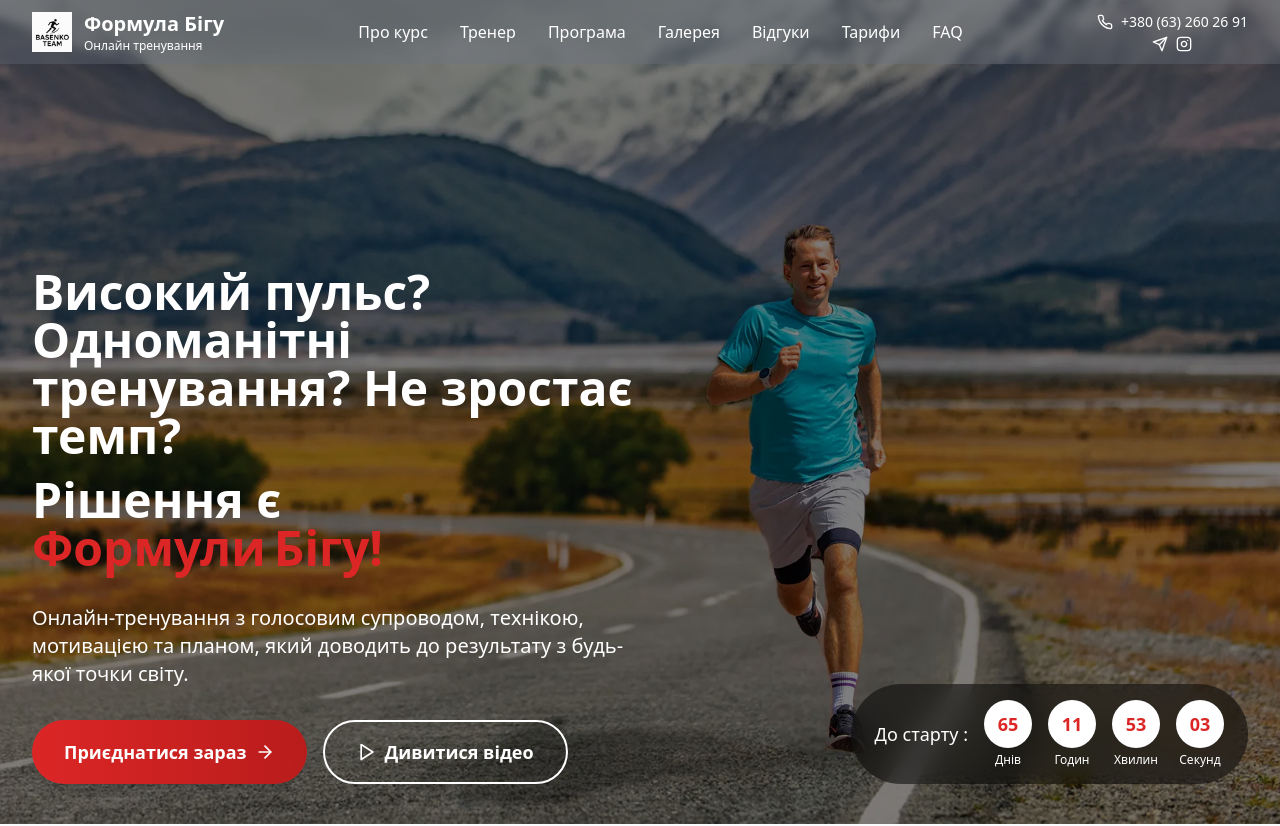
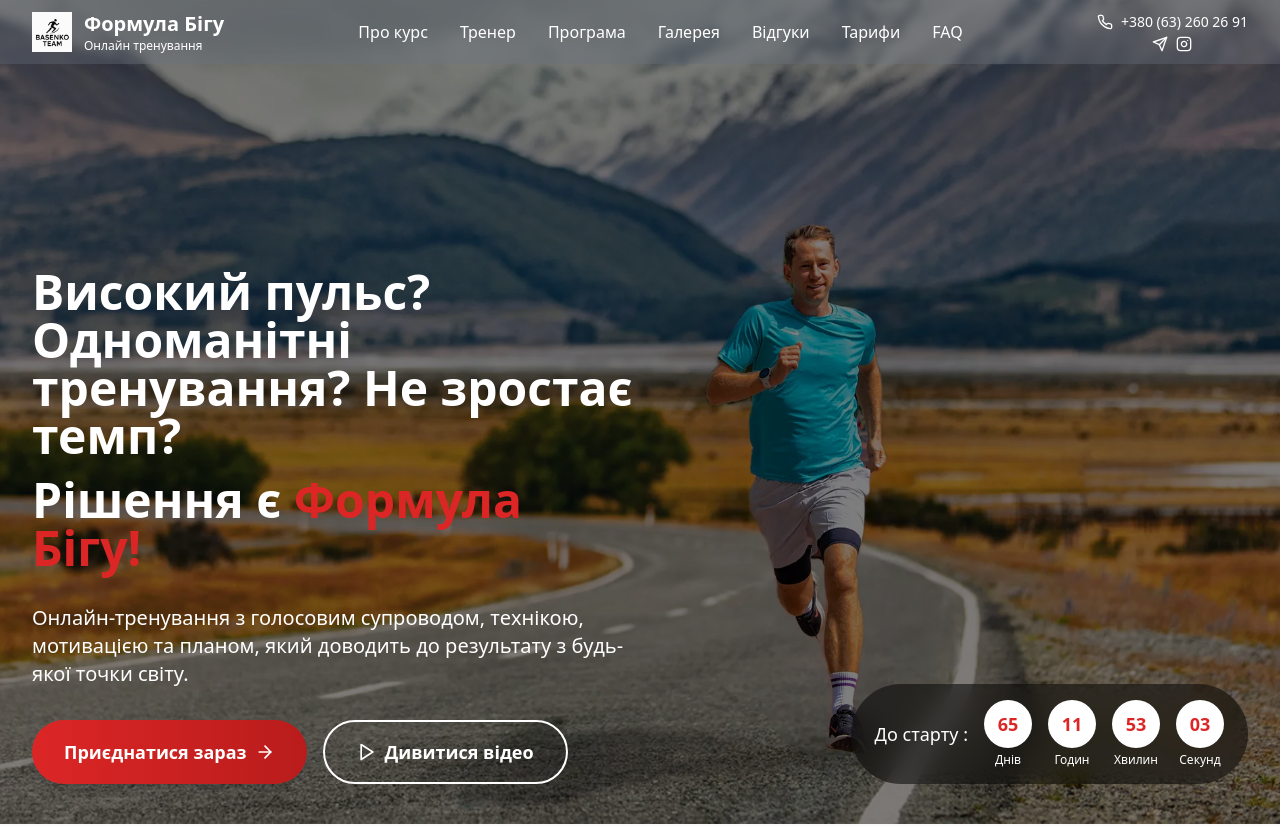
Before and after one commit to Bogdan-K-A/basenko, a React (Vite) app: page / in a window 1280 px wide. Shown: the top 826 px of the page. Built offline with nearby package versions, Linux system fonts and the light colour scheme.

Commit message:
заменил фотку

```diff
--- a/src/components/Hero.jsx
+++ b/src/components/Hero.jsx
@@ -27,10 +27,9 @@ const Hero = ({ scrollToSection, setIsVideoModalOpen }) => {
                 <span className="text-white text-3xl sm:text-4xl lg:text-5xl mt-4 block ">
                   Рішення є{"  "}
                   <br className="block sm:hidden" />
-                  <span className="text-red-600 font-extrabold mr-2">
-                    Формули
+                  <span className="text-red-600 font-extrabold">
+                    Формула Бігу!
                   </span>
-                  <span className="text-red-600 font-extrabold">Бігу!</span>
                 </span>
               </h1>
 
```
Also changed, not shown: public/images/program/2.jpg.
